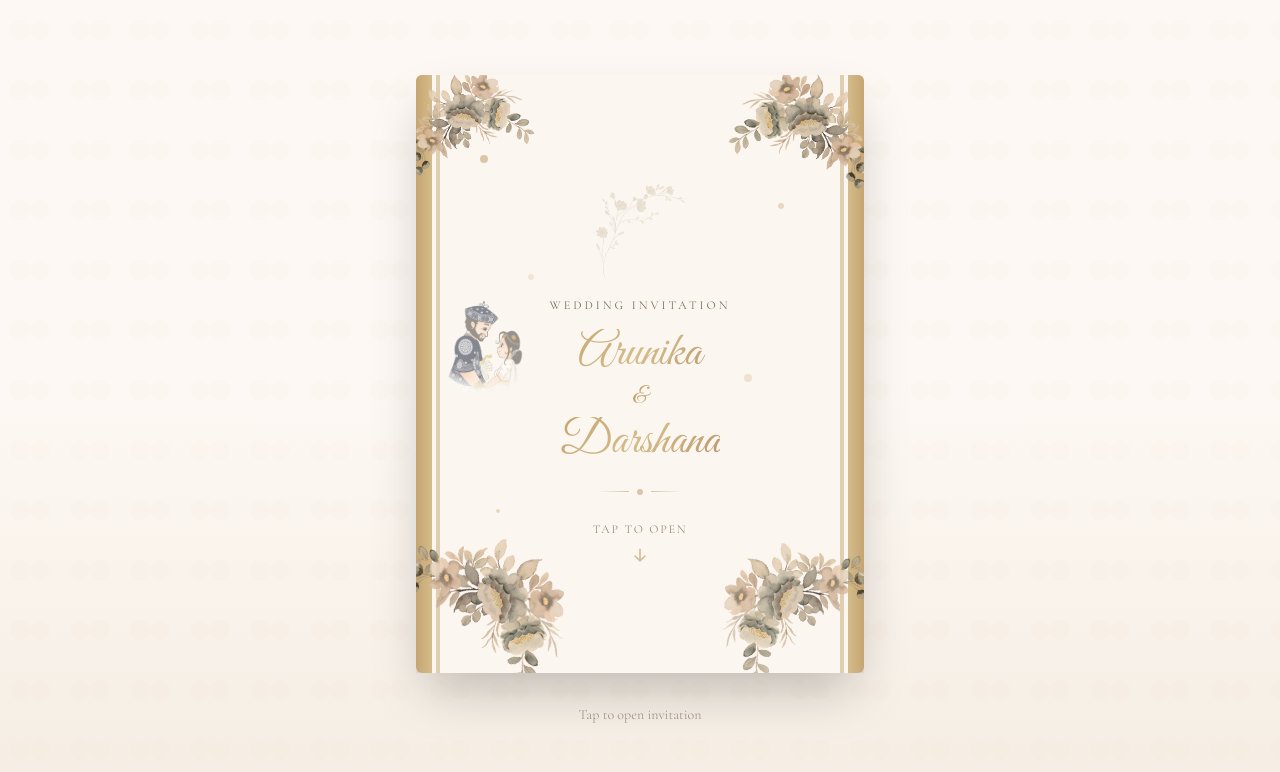
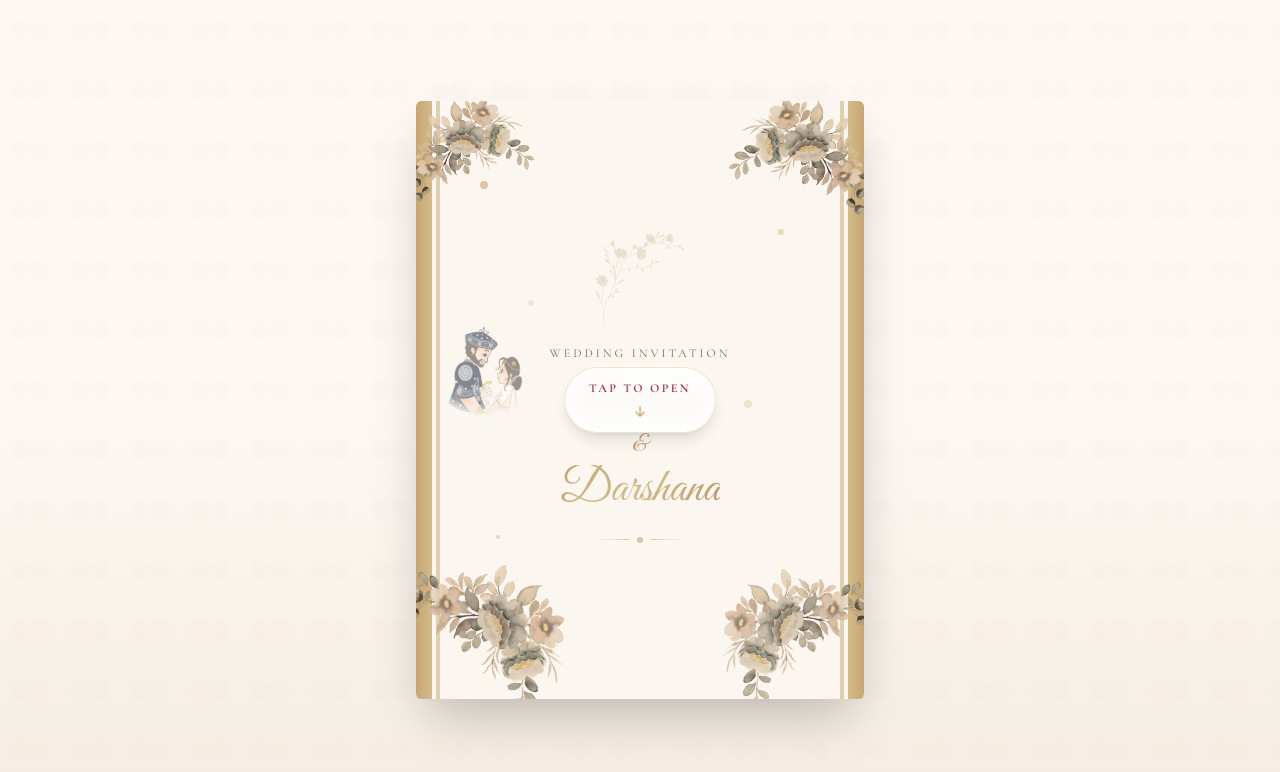
Before and after one commit to arunapb/invitaition, a Next.js app: page / in a window 1280 px wide. Shown: the top 772 px of the page. Built offline with nearby package versions, Linux system fonts and the light colour scheme.

Commit message:
style: polish visuals with asymmetric layout and centralized overlay

```diff
--- a/components/ui/card-front.tsx
+++ b/components/ui/card-front.tsx
@@ -155,32 +155,6 @@ export default function CardFront({ groomName, brideName }: CardFrontProps) {
           <div className="w-1.5 h-1.5 rounded-full bg-[#C5A572]/60" />
           <div className="w-8 h-px bg-linear-to-l from-transparent to-[#C5A572]/60" />
         </div>
-
-        {/* Tap to open */}
-        <motion.div
-          className="flex flex-col items-center"
-          animate={{ y: [0, 4, 0] }}
-          transition={{ duration: 1.5, repeat: Infinity }}
-        >
-          <p className="text-xs tracking-[0.15em] text-[#9A8B7A] uppercase mb-2">
-            Tap to Open
-          </p>
-          <svg
-            width="20"
-            height="20"
-            viewBox="0 0 24 24"
-            fill="none"
-            className="text-[#C5A572]/70"
-          >
-            <path
-              d="M12 5L12 19M12 19L6 13M12 19L18 13"
-              stroke="currentColor"
-              strokeWidth="2"
-              strokeLinecap="round"
-              strokeLinejoin="round"
-            />
-          </svg>
-        </motion.div>
       </div>
 
       {/* Subtle shimmer effect */}
--- a/components/ui/card-inside.tsx
+++ b/components/ui/card-inside.tsx
@@ -64,24 +64,15 @@ export default function CardInside({ details, isOpen }: CardInsideProps) {
       <div className="absolute right-5 top-0 bottom-0 w-1 bg-[#C5A572]/50" />
 
       {/* Watercolor floral - top right */}
-      <div className="absolute -top-2 -right-6 w-40 h-40 opacity-85">
+
+      {/* Watercolor floral - top left */}
+      <div className="absolute -top-10 -left-10 w-56 h-56 opacity-90">
         <Image
           src={FloralBouquet}
           alt="Floral decoration"
           fill
           className="object-contain"
-          style={{ transform: "rotate(45deg) scaleX(-1)" }}
-        />
-      </div>
-
-      {/* Watercolor floral - top left */}
-      <div className="absolute -top-2 -left-4 w-32 h-32 opacity-75">
-        <Image
-          src={FloralBouquet}
-          alt="Floral decoration"
-          fill
-          className="object-contain"
-          style={{ transform: "rotate(-40deg)" }}
+          style={{ transform: "rotate(-30deg)" }}
         />
       </div>
 
@@ -96,24 +87,15 @@ export default function CardInside({ details, isOpen }: CardInsideProps) {
       </div>
 
       {/* Watercolor floral - bottom left */}
-      <div className="absolute -bottom-8 -left-8 w-48 h-48 opacity-80">
+
+      {/* Watercolor floral - bottom right */}
+      <div className="absolute -bottom-10 -right-10 w-64 h-64 opacity-85">
         <Image
           src={FloralBouquet}
           alt="Floral decoration"
           fill
           className="object-contain"
-          style={{ transform: "rotate(15deg)" }}
-        />
-      </div>
-
-      {/* Watercolor floral - bottom right */}
-      <div className="absolute -bottom-6 -right-6 w-44 h-44 opacity-75">
-        <Image
-          src={FloralBouquet}
-          alt="Floral decoration"
-          fill
-          className="object-contain"
-          style={{ transform: "scaleX(-1) rotate(10deg)" }}
+          style={{ transform: "scaleX(-1) rotate(0deg)" }}
         />
       </div>
 
--- a/components/ui/invitation-card.tsx
+++ b/components/ui/invitation-card.tsx
@@ -110,35 +110,35 @@ export default function InvitationCard({ details }: InvitationCardProps) {
           />
         </motion.div>
 
-        {/* Click indicator/hint handles */}
-        {!isOpen && (
+        {/* Click indicator/hint overlay - Centered on closed card */}
         <motion.div
           className="absolute z-20 top-1/2 left-1/2 transform -translate-x-1/2 -translate-y-1/2 pointer-events-none flex flex-col items-center"
           initial={{ opacity: 0 }}
-            animate={{ opacity: 1 }}
-            exit={{ opacity: 0 }}
+          animate={{ opacity: isOpen ? 0 : 1 }}
           transition={{ duration: 0.5 }}
         >
-            {/* You could put a seal here if needed */}
+          <div className="bg-white/80 backdrop-blur-sm px-6 py-3 rounded-full shadow-lg border border-[#C5A572]/30 flex flex-col items-center gap-2">
+            <p className="text-xs tracking-[0.2em] text-[#8B1A4A] font-semibold uppercase">
+              Tap to Open
+            </p>
+            <svg
+              width="16"
+              height="16"
+              viewBox="0 0 24 24"
+              fill="none"
+              className="text-[#C5A572] animate-bounce"
+            >
+              <path
+                d="M12 5L12 19M12 19L6 13M12 19L18 13"
+                stroke="currentColor"
+                strokeWidth="2"
+                strokeLinecap="round"
+                strokeLinejoin="round"
+              />
+            </svg>
+          </div>
         </motion.div>
-        )}
       </div>
-
-      {/* Tap indicator text below card */}
-      <motion.div
-        className="text-center mt-8"
-        initial={{ opacity: 0 }}
-        animate={{ opacity: 1 }}
-        transition={{ delay: 0.5 }}
-      >
-        <motion.p
-          className="text-sm text-[#7A6B5A]"
-          animate={{ opacity: [0.5, 1, 0.5] }}
-          transition={{ duration: 2, repeat: Infinity }}
-        >
-          {isOpen ? "Tap to close" : "Tap to open invitation"}
-        </motion.p>
-      </motion.div>
     </div>
   );
 }
```
Lines whose indentation alone changed are shown as unchanged.
